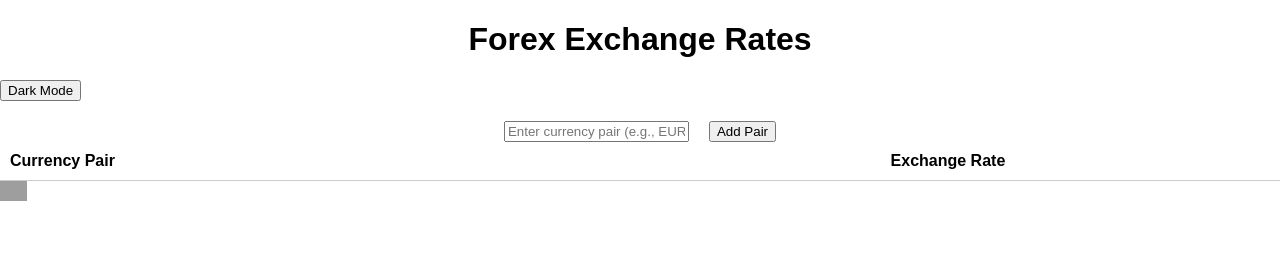
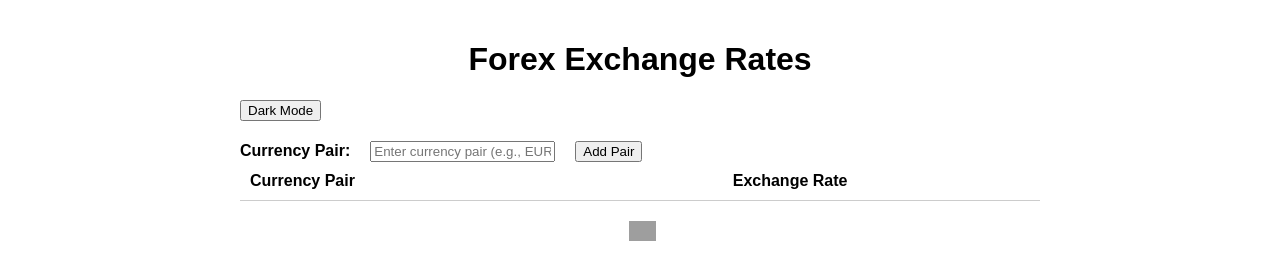
Before and after one commit to chino702/frontend-final-project, a website: page index.html in a window 1280 px wide. Drawn offline with Linux system fonts and the light colour scheme; no server answers; grey boxes are pictures that could not be loaded.

Commit message:
wrote more css code

```diff
--- a/index.html
+++ b/index.html
@@ -5,29 +5,36 @@
     <link rel="stylesheet" href="styles.css">
   </head>
   <body>
+    <div class="wrapper">
       <h1>Forex Exchange Rates</h1>
 
       <button id="darkModeToggle">Toggle Dark Mode</button>
 
-    <div class="container">
+      <div class="input-container">
+        <label for="currencyPairInput">Currency Pair:</label>
         <input type="text" id="currencyPairInput" placeholder="Enter currency pair (e.g., EURUSD)">
         <button id="addPairButton">Add Pair</button>
       </div>
 
-    <div id="errorMessage" style="display: none;"></div>
+      <div id="errorMessage" class="error-message" style="display: none;"></div>
 
       <table id="ratesTable">
         <thead>
           <tr>
             <th>Currency Pair</th>
             <th>Exchange Rate</th>
+            <th></th>
           </tr>
         </thead>
         <tbody id="tableBody"></tbody>
       </table>
+
+      <div class="api-link">
         <a href="https://www.freeforexapi.com">
           <img alt="Free Forex API" src="https://www.freeforexapi.com/Images/link.png" height="20">
         </a>
+      </div>
+    </div>
 
     <script src="script.js"></script>
   </body>
--- a/styles.css
+++ b/styles.css
@@ -4,16 +4,25 @@ body {
   padding: 0;
 }
 
+.wrapper {
+  max-width: 800px;
+  margin: 0 auto;
+  padding: 20px;
+}
+
 h1 {
   text-align: center;
 }
 
-.container {
+.input-container {
   display: flex;
-  flex-wrap: wrap;
-  justify-content: center;
+  align-items: center;
   gap: 20px;
   margin-top: 20px;
+}
+
+.input-container label {
+  font-weight: bold;
 }
 
 .currency-box {
@@ -31,6 +40,7 @@ h1 {
 }
 
 .exchange-rate {
+  font-family: 'Times New Roman', Times, serif;
   font-size: 18px;
 }
 
@@ -63,6 +73,11 @@ td:nth-child(1) {
   margin-right: 5px;
 }
 
+.error-message {
+  color: rgba(255, 0, 0, 0.688);
+  margin-top: 10px;
+}
+
 .dark-mode {
   background-color: #111;
   color: #fff;
@@ -90,3 +105,13 @@ td:nth-child(1) {
   border-color: #888;
   color: #fff;
 }
+
+.api-link {
+  display: flex;
+  justify-content: center;
+  margin-top: 20px;
+}
+
+.api-link img {
+  margin-left: 5px;
+}
```
Lines whose indentation alone changed are shown as unchanged.
